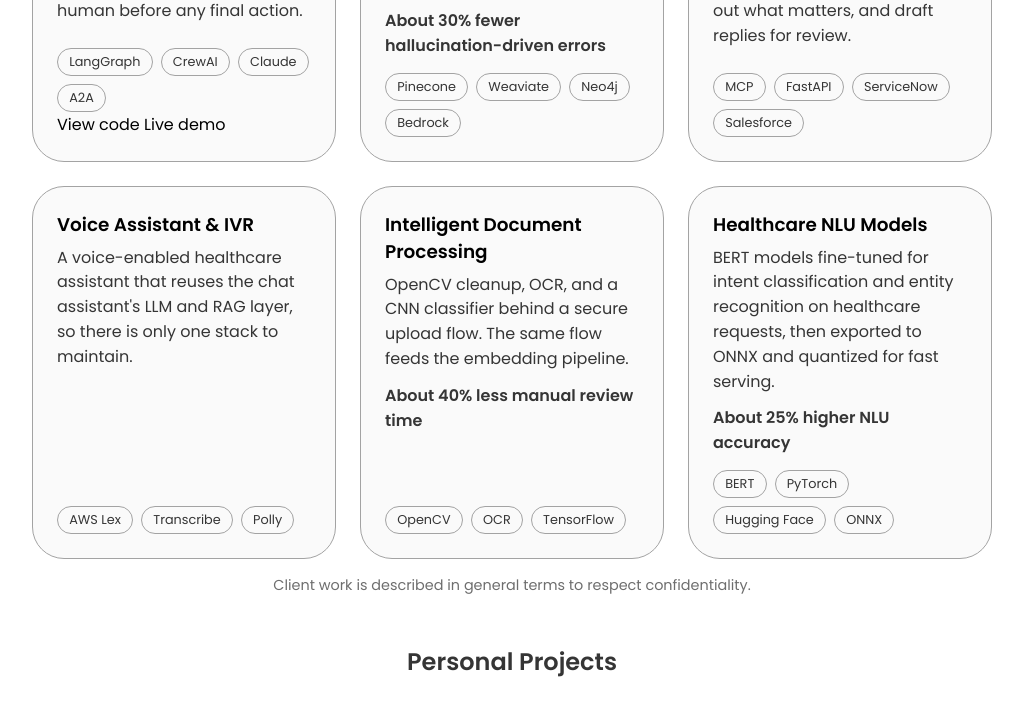
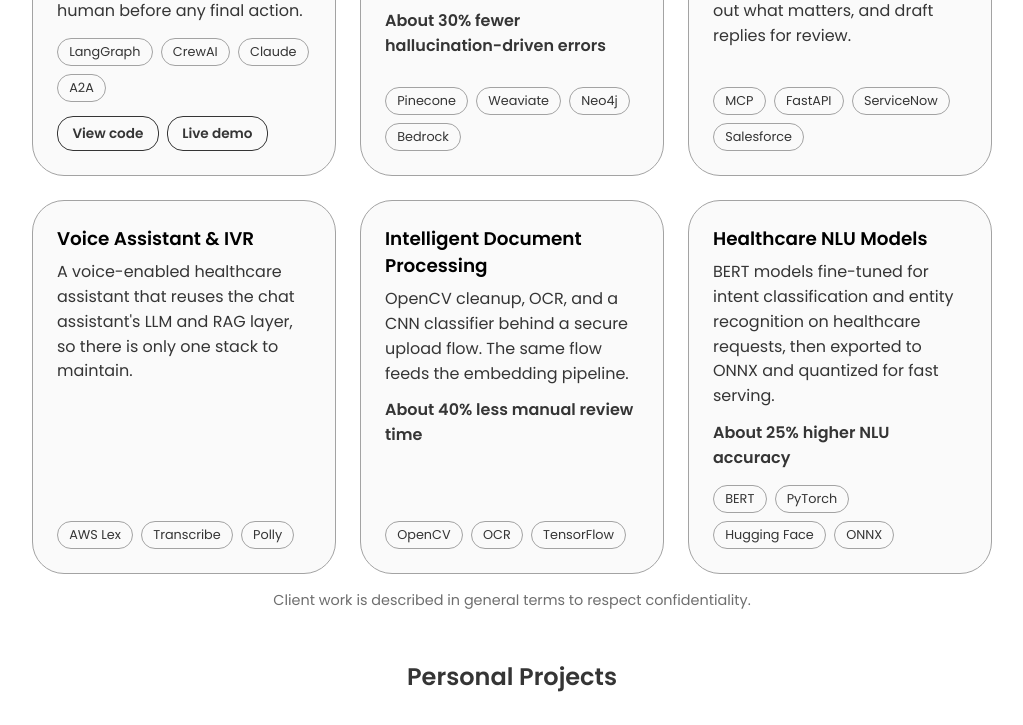
Before and after one commit to Dharani-ch3/Portfolio_dharanichalichama3, a plain HTML site: page index.html in a window 1280 px wide. Shown: the part 4485-5210 px from the top of the page, without its empty margins (128-1151 px from the left). Drawn offline with Linux system fonts and the light colour scheme.

Commit message:
Add styles for case links in style.css
Added styles for case links with hover effects.

```diff
--- a/style.css
+++ b/style.css
@@ -632,3 +632,26 @@ footer {
 footer p {
   text-align: center;
 }
+/* Links on a case card (code + live demo) */
+.case-links {
+  display: flex;
+  flex-wrap: wrap;
+  gap: 0.5rem;
+  margin-top: 0.9rem;
+}
+
+.case-link {
+  font-size: 0.85rem;
+  font-weight: 600;
+  color: rgb(53, 53, 53);
+  text-decoration: none;
+  padding: 0.4rem 0.9rem;
+  border: 1px solid rgb(53, 53, 53);
+  border-radius: 1rem;
+  transition: all 300ms ease;
+}
+
+.case-link:hover {
+  background: rgb(53, 53, 53);
+  color: white;
+}
```
